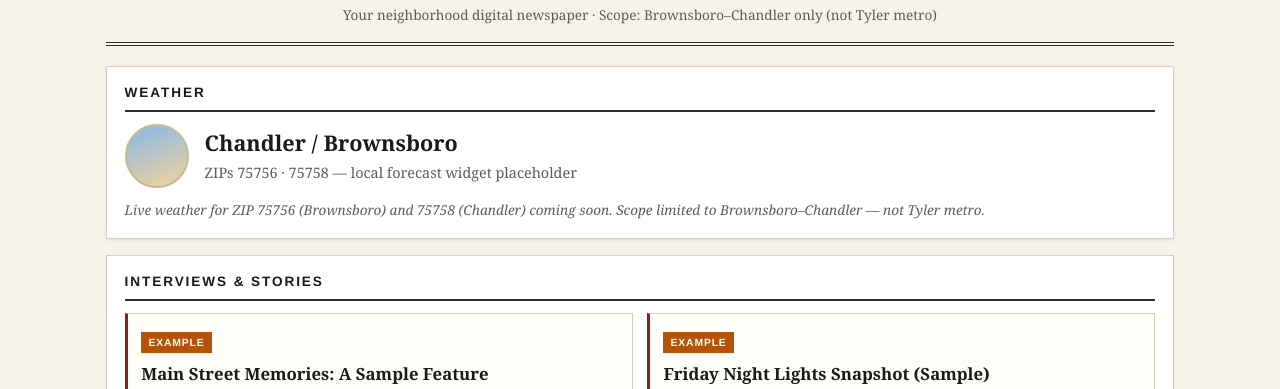
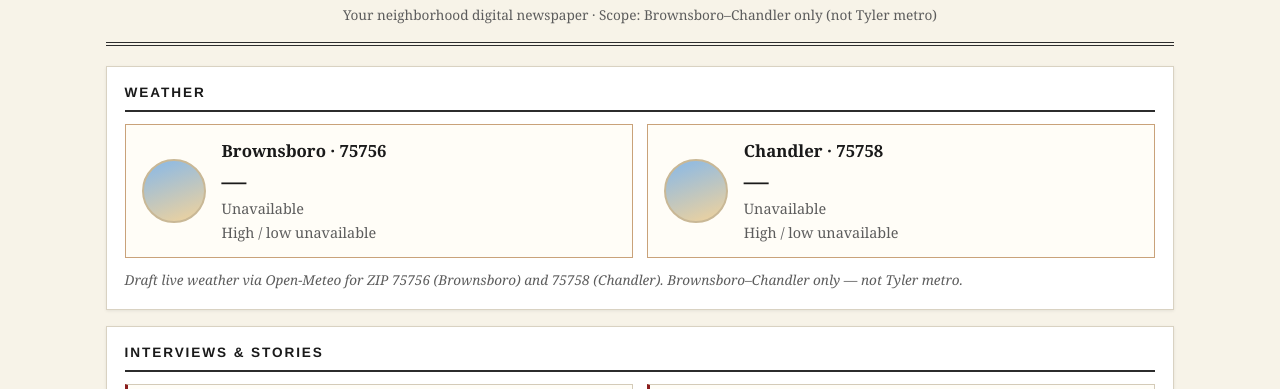
Before and after one commit to jamezbtx/kickapookolache-tx, a website: page src/index.html in a window 1280 px wide. Shown: the part 353-742 px from the top of the page. Drawn offline with Linux system fonts and the light colour scheme; no server answers.

Commit message:
Draft: live weather for 75756/75758 and spotlight EXAMPLE content.
Keep on draft/homepage-shell only — no production publish.

```diff
--- a/build.js
+++ b/build.js
@@ -9,7 +9,7 @@ const assetsOut = path.join(out, "assets");
 
 fs.mkdirSync(out, { recursive: true });
 
-const files = ["index.html", "styles.css"];
+const files = ["index.html", "styles.css", "weather.js"];
 for (const name of files) {
   const from = path.join(src, name);
   const to = path.join(out, name);
--- a/public/styles.css
+++ b/public/styles.css
@@ -139,11 +139,29 @@ body {
   margin-bottom: .5rem;
 }
 
-.weather-placeholder {
+.weather-grid {
+  display: grid;
+  grid-template-columns: 1fr;
+  gap: .85rem;
+}
+
+@media (min-width: 640px) {
+  .weather-grid {
+    grid-template-columns: 1fr 1fr;
+  }
+}
+
+.weather-card {
   display: flex;
   gap: 1rem;
   align-items: center;
-  flex-wrap: wrap;
+  background: var(--cream);
+  border: 1px solid #d4cbb8;
+  padding: .85rem 1rem;
+}
+
+.weather-card.weather-error {
+  border-color: #c9a27a;
 }
 
 .weather-icon {
@@ -155,8 +173,30 @@ body {
   flex-shrink: 0;
 }
 
-.weather-meta strong { display: block; font-size: 1.35rem; }
-.weather-meta span { color: var(--muted); font-size: .9rem; }
+.weather-meta {
+  display: flex;
+  flex-direction: column;
+  gap: .15rem;
+  min-width: 0;
+}
+
+.weather-meta strong {
+  display: block;
+  font-size: 1.05rem;
+}
+
+.weather-temp {
+  font-size: 1.55rem;
+  font-weight: 700;
+  line-height: 1.2;
+  color: var(--ink);
+}
+
+.weather-desc,
+.weather-extra {
+  color: var(--muted);
+  font-size: .9rem;
+}
 .note {
   margin: .75rem 0 0;
   font-size: .85rem;
--- a/src/index.html
+++ b/src/index.html
@@ -37,14 +37,27 @@
       <!-- 1. Weather -->
       <section class="panel span-2" aria-labelledby="weather-heading">
         <h2 id="weather-heading">Weather</h2>
-        <div class="weather-placeholder">
-          <div class="weather-icon" aria-hidden="true"></div>
-          <div class="weather-meta">
-            <strong>Chandler / Brownsboro</strong>
-            <span>ZIPs 75756 · 75758 — local forecast widget placeholder</span>
-          </div>
+        <div class="weather-grid" id="weather-root" data-weather-source="open-meteo">
+          <article class="weather-card" data-zip="75756" data-label="Brownsboro" data-lat="32.30237" data-lon="-95.61357">
+            <div class="weather-icon" aria-hidden="true" data-role="icon"></div>
+            <div class="weather-meta">
+              <strong data-role="place">Brownsboro · 75756</strong>
+              <span class="weather-temp" data-role="temp">Loading…</span>
+              <span class="weather-desc" data-role="desc">Local forecast</span>
+              <span class="weather-extra" data-role="extra">High / low loading</span>
+            </div>
+          </article>
+          <article class="weather-card" data-zip="75758" data-label="Chandler" data-lat="32.30793" data-lon="-95.47996">
+            <div class="weather-icon" aria-hidden="true" data-role="icon"></div>
+            <div class="weather-meta">
+              <strong data-role="place">Chandler · 75758</strong>
+              <span class="weather-temp" data-role="temp">Loading…</span>
+              <span class="weather-desc" data-role="desc">Local forecast</span>
+              <span class="weather-extra" data-role="extra">High / low loading</span>
+            </div>
+          </article>
         </div>
-        <p class="note">Live weather for ZIP 75756 (Brownsboro) and 75758 (Chandler) coming soon. Scope limited to Brownsboro–Chandler — not Tyler metro.</p>
+        <p class="note">Draft live weather via Open-Meteo for ZIP 75756 (Brownsboro) and 75758 (Chandler). Brownsboro–Chandler only — not Tyler metro.</p>
       </section>
 
       <!-- 2. Interviews & Stories -->
@@ -81,26 +94,26 @@
         <div class="feed-grid">
           <article class="feed-card">
             <span class="badge">EXAMPLE</span>
-            <h3>Business spotlight</h3>
-            <p>EXAMPLE sample — a Brownsboro or Chandler small business feature card (placeholder copy only).</p>
+            <h3>Miller’s Market keeps the corner stocked — and the neighbors talking</h3>
+            <p>Owner Dana Miller on 20 years of groceries, Friday kolaches, and why Chandler still shops local. Chandler · 75758.</p>
           </article>
           <article class="feed-card">
             <span class="badge">EXAMPLE</span>
-            <h3>School spotlight</h3>
-            <p>EXAMPLE sample — BISD campus, club, or classroom highlight (placeholder copy only).</p>
+            <h3>Bears robotics team builds more than bots</h3>
+            <p>Advisor Luis Ortega on late nights, regional hopes, and why shop-class kids keep showing up. Brownsboro High · BISD.</p>
           </article>
           <article class="feed-card">
             <span class="badge">EXAMPLE</span>
-            <h3>Official spotlight</h3>
-            <p>EXAMPLE sample — city hall / civic servant or public-works note for Chandler or Brownsboro.</p>
+            <h3>Chandler’s quiet infrastructure week: drains, ditches, and a new striping plan</h3>
+            <p>Public Works lead Pat Nguyen on what residents actually call about — and what’s getting fixed first. Chandler · 75758.</p>
           </article>
           <article class="feed-card">
             <span class="badge">EXAMPLE</span>
-            <h3>Pastor spotlight</h3>
-            <p>EXAMPLE sample — local pastor / congregation community note (placeholder copy only).</p>
+            <h3>Grace Chapel’s pastor on neighbor meals, quiet prayer, and showing up midweek</h3>
+            <p>Pastor Ruth Hale on a small congregation’s big habit: feeding whoever walks in hungry. Brownsboro · 75756.</p>
           </article>
         </div>
-        <p class="note">Weekly rotation placeholders: business · school · official · pastor — EXAMPLE content only.</p>
+        <p class="note">EXAMPLE templates from Kickapoo Editor package (not live) — weekly rotation: business · school · official · pastor.</p>
       </section>
 
       <!-- 4. Contractor Spotlight — ONE featured paid/partner card (separate from directory) -->
@@ -108,10 +121,10 @@
         <h2 id="contractor-spotlight-heading">Contractor Spotlight</h2>
         <article class="feed-card sponsor-card featured-contractor">
           <span class="badge">EXAMPLE</span>
-          <h3>Featured Partner — Sample Roofing &amp; Remodel</h3>
-          <p>EXAMPLE only — one featured paid/partner contractor card for Brownsboro–Chandler. Separate from the Local Contractors directory below. Not a live advertiser.</p>
+          <h3>Ridge Fence Co. on straight lines, good neighbors, and rainy-week backups</h3>
+          <p>Owner Marcus Reed on residential fence jobs across Chandler and Brownsboro — and why he won’t start without a clear property pin. Fence / outdoor · Chandler &amp; Brownsboro.</p>
         </article>
-        <p class="note example-note">EXAMPLE featured partner slot — single paid spotlight, not the multi-card directory.</p>
+        <p class="note example-note">EXAMPLE template from Kickapoo Editor package (not live) — single featured partner spotlight, not the multi-card directory.</p>
       </section>
 
       <!-- 5. Bears sports / MaxPreps -->
@@ -225,6 +238,7 @@
       <p>Local digital newspaper shell — Brownsboro–Chandler only (not Tyler metro). Content panels ready for live data.</p>
     </footer>
   </div>
+  <script src="weather.js" defer></script>
   <script>
     (function () {
       var now = new Date();
--- a/src/styles.css
+++ b/src/styles.css
@@ -139,11 +139,29 @@ body {
   margin-bottom: .5rem;
 }
 
-.weather-placeholder {
+.weather-grid {
+  display: grid;
+  grid-template-columns: 1fr;
+  gap: .85rem;
+}
+
+@media (min-width: 640px) {
+  .weather-grid {
+    grid-template-columns: 1fr 1fr;
+  }
+}
+
+.weather-card {
   display: flex;
   gap: 1rem;
   align-items: center;
-  flex-wrap: wrap;
+  background: var(--cream);
+  border: 1px solid #d4cbb8;
+  padding: .85rem 1rem;
+}
+
+.weather-card.weather-error {
+  border-color: #c9a27a;
 }
 
 .weather-icon {
@@ -155,8 +173,30 @@ body {
   flex-shrink: 0;
 }
 
-.weather-meta strong { display: block; font-size: 1.35rem; }
-.weather-meta span { color: var(--muted); font-size: .9rem; }
+.weather-meta {
+  display: flex;
+  flex-direction: column;
+  gap: .15rem;
+  min-width: 0;
+}
+
+.weather-meta strong {
+  display: block;
+  font-size: 1.05rem;
+}
+
+.weather-temp {
+  font-size: 1.55rem;
+  font-weight: 700;
+  line-height: 1.2;
+  color: var(--ink);
+}
+
+.weather-desc,
+.weather-extra {
+  color: var(--muted);
+  font-size: .9rem;
+}
 .note {
   margin: .75rem 0 0;
   font-size: .85rem;
--- /dev/null
+++ b/src/weather.js
@@ -0,0 +1,123 @@
+(function () {
+  "use strict";
+
+  var WMO_LABELS = {
+    0: "Clear",
+    1: "Mainly clear",
+    2: "Partly cloudy",
+    3: "Overcast",
+    45: "Fog",
+    48: "Depositing rime fog",
+    51: "Light drizzle",
+    53: "Drizzle",
+    55: "Heavy drizzle",
+    56: "Freezing drizzle",
+    57: "Heavy freezing drizzle",
+    61: "Light rain",
+    63: "Rain",
+    65: "Heavy rain",
+    66: "Freezing rain",
+    67: "Heavy freezing rain",
+    71: "Light snow",
+    73: "Snow",
+    75: "Heavy snow",
+    77: "Snow grains",
+    80: "Light showers",
+    81: "Showers",
+    82: "Heavy showers",
+    85: "Light snow showers",
+    86: "Heavy snow showers",
+    95: "Thunderstorm",
+    96: "Thunderstorm + hail",
+    99: "Thunderstorm + heavy hail"
+  };
+
+  function wmoLabel(code) {
+    if (code == null || Number.isNaN(Number(code))) return "Weather unavailable";
+    var n = Number(code);
+    return WMO_LABELS[n] || "Weather code " + n;
+  }
+
+  function roundTemp(t) {
+    if (t == null || Number.isNaN(Number(t))) return "—";
+    return Math.round(Number(t)) + "°F";
+  }
+
+  function buildUrl(lat, lon) {
+    var params = new URLSearchParams({
+      latitude: String(lat),
+      longitude: String(lon),
+      current: "temperature_2m,weather_code",
+      daily: "temperature_2m_max,temperature_2m_min",
+      temperature_unit: "fahrenheit",
+      timezone: "America/Chicago",
+      forecast_days: "1"
+    });
+    return "https://api.open-meteo.com/v1/forecast?" + params.toString();
+  }
+
+  function setCardError(card, message) {
+    var temp = card.querySelector('[data-role="temp"]');
+    var desc = card.querySelector('[data-role="desc"]');
+    var extra = card.querySelector('[data-role="extra"]');
+    if (temp) temp.textContent = "—";
+    if (desc) desc.textContent = message || "Unavailable";
+    if (extra) extra.textContent = "High / low unavailable";
+    card.classList.add("weather-error");
+  }
+
+  function fillCard(card, data) {
+    var temp = card.querySelector('[data-role="temp"]');
+    var desc = card.querySelector('[data-role="desc"]');
+    var extra = card.querySelector('[data-role="extra"]');
+    var current = data && data.current;
+    var daily = data && data.daily;
+    if (!current) {
+      setCardError(card, "Unavailable");
+      return;
+    }
+    if (temp) temp.textContent = roundTemp(current.temperature_2m);
+    if (desc) desc.textContent = wmoLabel(current.weather_code);
+    var hi = daily && daily.temperature_2m_max && daily.temperature_2m_max[0];
+    var lo = daily && daily.temperature_2m_min && daily.temperature_2m_min[0];
+    if (extra) {
+      extra.textContent = "High " + roundTemp(hi) + " · Low " + roundTemp(lo);
+    }
+    card.classList.remove("weather-error");
+  }
+
+  function loadCard(card) {
+    var lat = card.getAttribute("data-lat");
+    var lon = card.getAttribute("data-lon");
+    if (!lat || !lon) {
+      setCardError(card, "Missing coordinates");
+      return Promise.resolve();
+    }
+    return fetch(buildUrl(lat, lon))
+      .then(function (res) {
+        if (!res.ok) throw new Error("HTTP " + res.status);
+        return res.json();
+      })
+      .then(function (data) {
+        fillCard(card, data);
+      })
+      .catch(function () {
+        setCardError(card, "Unavailable");
+      });
+  }
+
+  function initWeather() {
+    var root = document.getElementById("weather-root");
+    if (!root) return;
+    var cards = root.querySelectorAll(".weather-card[data-lat][data-lon]");
+    cards.forEach(function (card) {
+      loadCard(card);
+    });
+  }
+
+  if (document.readyState === "loading") {
+    document.addEventListener("DOMContentLoaded", initWeather);
+  } else {
+    initWeather();
+  }
+})();
```
Also changed, not shown: public/index.html (+33 -19 lines), public/weather.js (added, +123 -0 lines), assets/kickapoo-kolache-logos-side-by-side.jpg (added), public/assets/kickapoo-kolache-logos-side-by-side.jpg (added).
